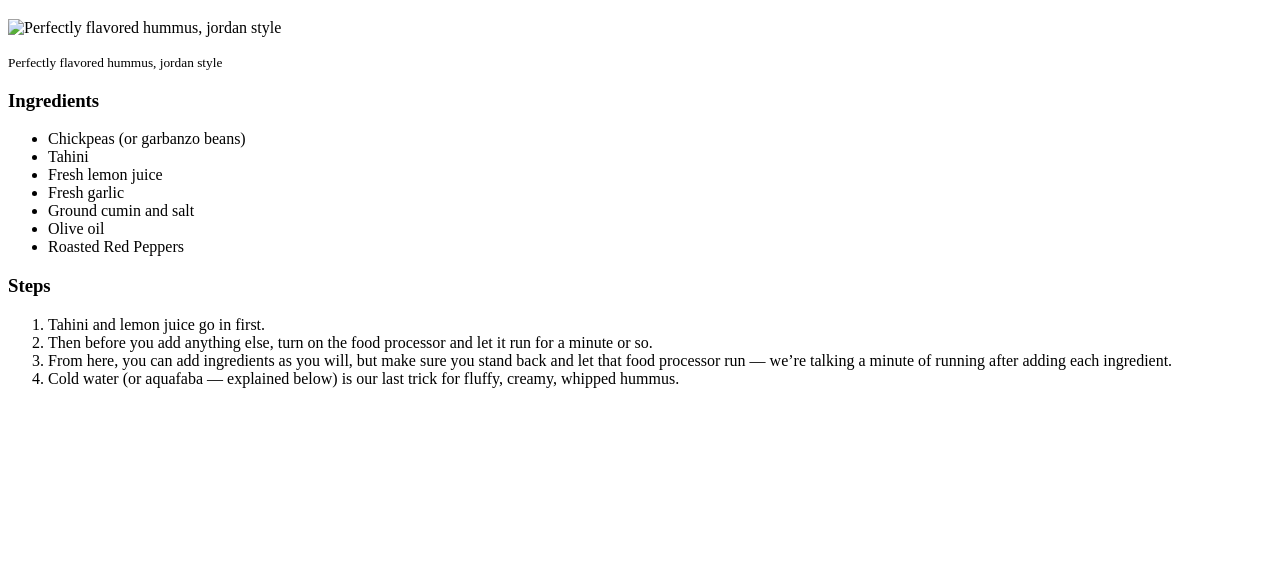
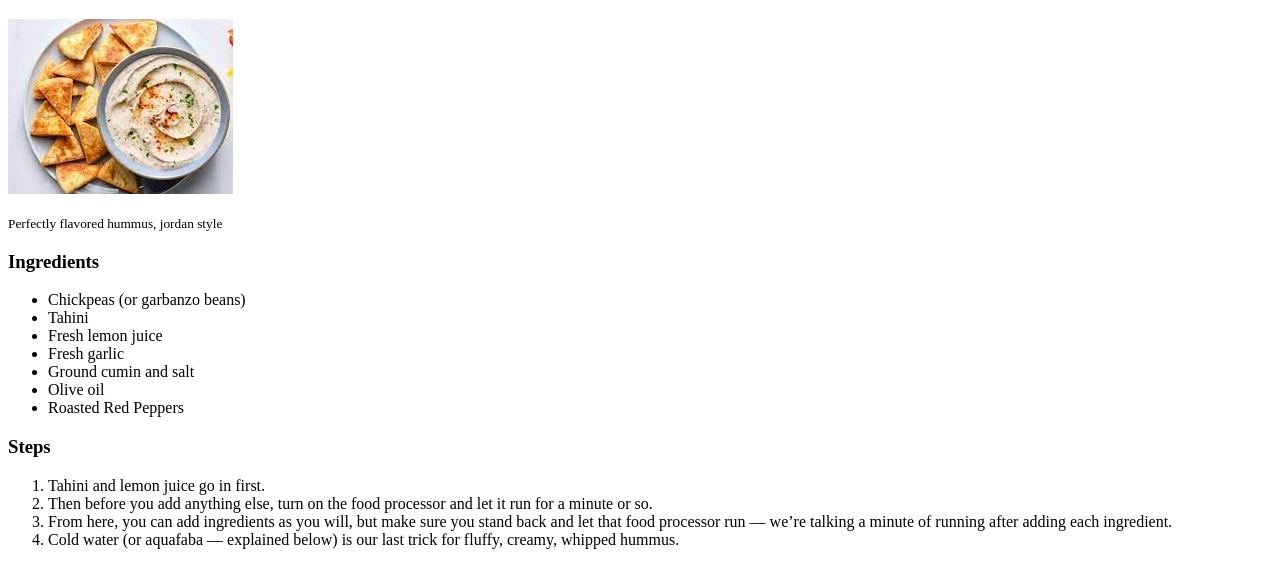
Before and after one commit to alfredonasser/odin-recipes, a plain HTML site: page recipes/hummus.html in a window 1280 px wide. Shown: the part 61-648 px from the top of the page. Drawn offline with Linux system fonts and the light colour scheme.

Commit message:
Change the relative path of the image

```diff
--- a/recipes/hummus.html
+++ b/recipes/hummus.html
@@ -6,7 +6,7 @@
     </head>
     <body>
         <h1>Easy Hummus (Better Than Store-Bought)</h1>
-        <img src="img/hummus.jpg" alt="Perfectly flavored hummus, jordan style">
+        <img src="../img/hummus.jpg" alt="Perfectly flavored hummus, jordan style">
         <p><small>Perfectly flavored hummus, jordan style</small></p>
         <h3>Ingredients</h3>
         <ul>
```
